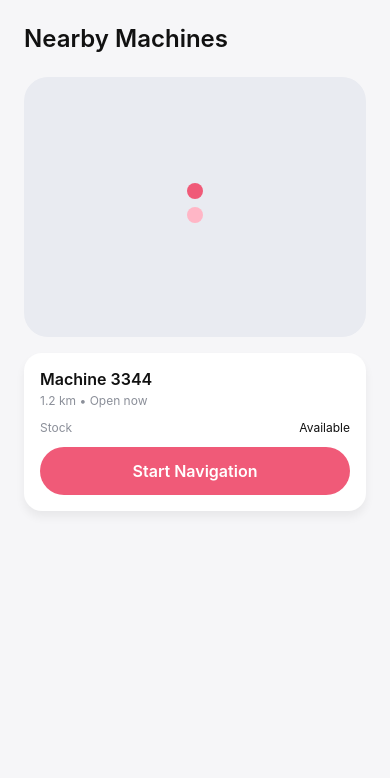
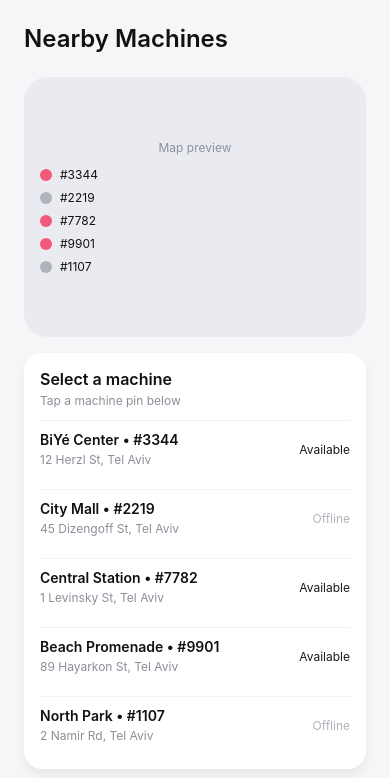
Before and after one commit to TheGiat-tech/biyecare, a React Native app: screen /Map in a window 390 px wide. Shown: the top 778 px of the page. Built offline with nearby package versions, Linux system fonts and the light colour scheme.

Commit message:
Add static machines map flow

```diff
--- /dev/null
+++ b/src/data/machines.ts
@@ -0,0 +1,53 @@
+export type MachineStatus = "available" | "offline";
+
+export interface Machine {
+  id: string;
+  name?: string;
+  address: string;
+  lat: number;
+  lng: number;
+  status: MachineStatus;
+}
+
+export const machines: Machine[] = [
+  {
+    id: "3344",
+    name: "BiYé Center",
+    address: "12 Herzl St, Tel Aviv",
+    lat: 32.0853,
+    lng: 34.7818,
+    status: "available",
+  },
+  {
+    id: "2219",
+    name: "City Mall",
+    address: "45 Dizengoff St, Tel Aviv",
+    lat: 32.0797,
+    lng: 34.7683,
+    status: "offline",
+  },
+  {
+    id: "7782",
+    name: "Central Station",
+    address: "1 Levinsky St, Tel Aviv",
+    lat: 32.0544,
+    lng: 34.7794,
+    status: "available",
+  },
+  {
+    id: "9901",
+    name: "Beach Promenade",
+    address: "89 Hayarkon St, Tel Aviv",
+    lat: 32.0917,
+    lng: 34.7699,
+    status: "available",
+  },
+  {
+    id: "1107",
+    name: "North Park",
+    address: "2 Namir Rd, Tel Aviv",
+    lat: 32.1137,
+    lng: 34.8051,
+    status: "offline",
+  },
+];
--- /dev/null
+++ b/src/screens/MapMachines/MachineDetailsScreen.tsx
@@ -0,0 +1,88 @@
+import React from "react";
+import { StyleSheet, Text, View } from "react-native";
+import { useNavigation, useRoute } from "@react-navigation/native";
+import type { NativeStackNavigationProp } from "@react-navigation/native-stack";
+import type { RouteProp } from "@react-navigation/native";
+import { PrimaryButton } from "../../components/PrimaryButton";
+import { ScreenLayout } from "../../components/ScreenLayout";
+import type { RootStackParamList } from "../../navigation/AppNavigator";
+
+export function MachineDetailsScreen() {
+  const navigation = useNavigation<NativeStackNavigationProp<RootStackParamList>>();
+  const route = useRoute<RouteProp<RootStackParamList, "MachineDetails">>();
+  const { machine } = route.params;
+
+  return (
+    <ScreenLayout title="Machine Details">
+      <View style={styles.mapArea}>
+        <Text style={styles.mapLabel}>Machine location preview</Text>
+      </View>
+      <View style={styles.infoCard}>
+        <Text style={styles.title}>Machine #{machine.id}</Text>
+        {machine.name ? (
+          <Text style={styles.subtitle}>{machine.name}</Text>
+        ) : null}
+        <View style={styles.detailRow}>
+          <Text style={styles.detailLabel}>Address</Text>
+          <Text style={styles.detailValue}>{machine.address}</Text>
+        </View>
+        <View style={styles.detailRow}>
+          <Text style={styles.detailLabel}>Status</Text>
+          <Text style={styles.detailValue}>
+            {machine.status === "offline" ? "Offline" : "Available"}
+          </Text>
+        </View>
+        <PrimaryButton
+          label="Navigate"
+          onPress={() => navigation.navigate("Navigation", { machine })}
+        />
+      </View>
+    </ScreenLayout>
+  );
+}
+
+const styles = StyleSheet.create({
+  mapArea: {
+    height: 260,
+    borderRadius: 24,
+    backgroundColor: "#E9EBF1",
+    alignItems: "center",
+    justifyContent: "center",
+    marginBottom: 16,
+  },
+  mapLabel: {
+    fontSize: 12,
+    color: "#8B8F99",
+  },
+  infoCard: {
+    backgroundColor: "#FFFFFF",
+    borderRadius: 22,
+    padding: 20,
+    gap: 12,
+  },
+  title: {
+    fontSize: 16,
+    fontWeight: "600",
+    color: "#111111",
+  },
+  subtitle: {
+    marginTop: -4,
+    fontSize: 12,
+    color: "#8B8F99",
+  },
+  detailRow: {
+    flexDirection: "row",
+    justifyContent: "space-between",
+    gap: 12,
+  },
+  detailLabel: {
+    fontSize: 12,
+    color: "#8B8F99",
+  },
+  detailValue: {
+    flex: 1,
+    textAlign: "right",
+    fontSize: 12,
+    color: "#111111",
+  },
+});
--- a/src/screens/MapMachines/MachineLayoutMapScreen.tsx
+++ /dev/null
@@ -1,50 +0,0 @@
-import React from "react";
-import { StyleSheet, Text, View } from "react-native";
-import { PrimaryButton } from "../../components/PrimaryButton";
-import { ScreenLayout } from "../../components/ScreenLayout";
-
-export function MachineLayoutMapScreen() {
-  return (
-    <ScreenLayout title="Machine Layout">
-      <View style={styles.mapArea}>
-        <Text style={styles.mapLabel}>Machine layout map</Text>
-      </View>
-      <View style={styles.infoCard}>
-        <Text style={styles.title}>Machine 3344</Text>
-        <Text style={styles.subtitle}>2nd floor, east wing</Text>
-        <PrimaryButton label="Navigate" />
-      </View>
-    </ScreenLayout>
-  );
-}
-
-const styles = StyleSheet.create({
-  mapArea: {
-    height: 260,
-    borderRadius: 24,
-    backgroundColor: "#E9EBF1",
-    alignItems: "center",
-    justifyContent: "center",
-    marginBottom: 16,
-  },
-  mapLabel: {
-    fontSize: 12,
-    color: "#8B8F99",
-  },
-  infoCard: {
-    backgroundColor: "#FFFFFF",
-    borderRadius: 22,
-    padding: 20,
-  },
-  title: {
-    fontSize: 16,
-    fontWeight: "600",
-    color: "#111111",
-  },
-  subtitle: {
-    marginTop: 4,
-    fontSize: 12,
-    color: "#8B8F99",
-    marginBottom: 12,
-  },
-});
--- a/src/screens/MapMachines/MapScreen.tsx
+++ b/src/screens/MapMachines/MapScreen.tsx
@@ -1,25 +1,60 @@
 import React from "react";
-import { StyleSheet, Text, View } from "react-native";
-import { PrimaryButton } from "../../components/PrimaryButton";
+import { Pressable, StyleSheet, Text, View } from "react-native";
+import { useNavigation } from "@react-navigation/native";
+import type { NativeStackNavigationProp } from "@react-navigation/native-stack";
 import { ScreenLayout } from "../../components/ScreenLayout";
 import { SectionCard } from "../../components/SectionCard";
+import { machines } from "../../data/machines";
+import type { RootStackParamList } from "../../navigation/AppNavigator";
 
 export function MapScreen() {
-  // TODO: Replace placeholder map area with map provider integration from spec.
+  const navigation = useNavigation<NativeStackNavigationProp<RootStackParamList>>();
+
   return (
     <ScreenLayout title="Nearby Machines">
       <View style={styles.mapArea}>
-        <View style={styles.mapPin} />
-        <View style={[styles.mapPin, styles.mapPinSecondary]} />
+        <Text style={styles.mapLabel}>Map preview</Text>
+        <View style={styles.pinList}>
+          {machines.map((machine) => (
+            <View key={machine.id} style={styles.pinRow}>
+              <View
+                style={[
+                  styles.pinDot,
+                  machine.status === "offline" && styles.pinDotOffline,
+                ]}
+              />
+              <Text style={styles.pinText}>#{machine.id}</Text>
+            </View>
+          ))}
+        </View>
       </View>
       <SectionCard>
-        <Text style={styles.sheetTitle}>Machine 3344</Text>
-        <Text style={styles.sheetSubtitle}>1.2 km • Open now</Text>
-        <View style={styles.row}>
-          <Text style={styles.detailLabel}>Stock</Text>
-          <Text style={styles.detailValue}>Available</Text>
+        <Text style={styles.sheetTitle}>Select a machine</Text>
+        <Text style={styles.sheetSubtitle}>Tap a machine pin below</Text>
+        <View style={styles.machineList}>
+          {machines.map((machine) => (
+            <Pressable
+              key={machine.id}
+              onPress={() => navigation.navigate("MachineDetails", { machine })}
+              style={styles.machineRow}
+            >
+              <View style={styles.machineInfo}>
+                <Text style={styles.machineTitle}>
+                  {machine.name ? `${machine.name} • ` : ""}#{machine.id}
+                </Text>
+                <Text style={styles.machineSubtitle}>{machine.address}</Text>
+              </View>
+              <Text
+                style={[
+                  styles.machineStatus,
+                  machine.status === "offline" && styles.machineStatusOffline,
+                ]}
+              >
+                {machine.status === "offline" ? "Offline" : "Available"}
+              </Text>
+            </Pressable>
+          ))}
         </View>
-        <PrimaryButton label="Start Navigation" />
       </SectionCard>
     </ScreenLayout>
   );
@@ -33,16 +68,34 @@ const styles = StyleSheet.create({
     marginBottom: 16,
     justifyContent: "center",
     alignItems: "center",
+    paddingHorizontal: 16,
   },
-  mapPin: {
-    width: 16,
-    height: 16,
-    borderRadius: 8,
+  mapLabel: {
+    fontSize: 12,
+    color: "#8B8F99",
+    marginBottom: 12,
+  },
+  pinList: {
+    width: "100%",
+    gap: 8,
+  },
+  pinRow: {
+    flexDirection: "row",
+    alignItems: "center",
+    gap: 8,
+  },
+  pinDot: {
+    width: 12,
+    height: 12,
+    borderRadius: 6,
     backgroundColor: "#F05A78",
-    marginBottom: 8,
   },
-  mapPinSecondary: {
-    backgroundColor: "#FFB6C6",
+  pinDotOffline: {
+    backgroundColor: "#B0B3BC",
+  },
+  pinText: {
+    fontSize: 12,
+    color: "#111111",
   },
   sheetTitle: {
     fontSize: 16,
@@ -55,17 +108,36 @@ const styles = StyleSheet.create({
     color: "#8B8F99",
     marginBottom: 12,
   },
-  row: {
+  machineList: {
+    gap: 12,
+  },
+  machineRow: {
     flexDirection: "row",
     justifyContent: "space-between",
-    marginBottom: 12,
+    alignItems: "center",
+    paddingVertical: 10,
+    borderTopWidth: 1,
+    borderTopColor: "#F1F2F5",
   },
-  detailLabel: {
+  machineInfo: {
+    flex: 1,
+    marginRight: 12,
+  },
+  machineTitle: {
+    fontSize: 14,
+    fontWeight: "600",
+    color: "#111111",
+  },
+  machineSubtitle: {
+    marginTop: 4,
     fontSize: 12,
     color: "#8B8F99",
   },
-  detailValue: {
+  machineStatus: {
     fontSize: 12,
-    color: "#111111",
+    color: "#1A1A1A",
+  },
+  machineStatusOffline: {
+    color: "#B0B3BC",
   },
 });
--- a/src/screens/Navigation/NavigationScreen.tsx
+++ b/src/screens/Navigation/NavigationScreen.tsx
@@ -1,21 +1,55 @@
 import React from "react";
-import { StyleSheet, Text, View } from "react-native";
+import { Alert, Linking, StyleSheet, Text, View } from "react-native";
+import { useRoute } from "@react-navigation/native";
+import type { RouteProp } from "@react-navigation/native";
 import { PrimaryButton } from "../../components/PrimaryButton";
 import { ScreenLayout } from "../../components/ScreenLayout";
+import type { RootStackParamList } from "../../navigation/AppNavigator";
 
 export function NavigationScreen() {
-  // TODO: Wire up external navigation providers (e.g., Waze/Google Maps) per spec.
+  const route = useRoute<RouteProp<RootStackParamList, "Navigation">>();
+  const { machine } = route.params;
+
+  const openNavigation = async (provider: "waze" | "google") => {
+    const destination = `${machine.lat},${machine.lng}`;
+    const wazeAppUrl = `waze://?ll=${destination}&navigate=yes`;
+    const wazeWebUrl = `https://waze.com/ul?ll=${destination}&navigate=yes`;
+    const googleAppUrl = `comgooglemaps://?daddr=${destination}&directionsmode=driving`;
+    const googleWebUrl = `https://www.google.com/maps/dir/?api=1&destination=${destination}`;
+
+    const appUrl = provider === "waze" ? wazeAppUrl : googleAppUrl;
+    const webUrl = provider === "waze" ? wazeWebUrl : googleWebUrl;
+
+    try {
+      const supported = await Linking.canOpenURL(appUrl);
+      const targetUrl = supported ? appUrl : webUrl;
+
+      // TODO: Confirm deep link formats once navigation provider specs are finalized.
+      await Linking.openURL(targetUrl);
+    } catch (error) {
+      Alert.alert("Navigation unavailable", "Please try again later.");
+    }
+  };
+
   return (
     <ScreenLayout title="Navigation">
       <View style={styles.mapArea}>
         <Text style={styles.mapLabel}>Route preview</Text>
       </View>
       <View style={styles.card}>
-        <Text style={styles.title}>Machine 3344</Text>
-        <Text style={styles.subtitle}>123 Main Street, City</Text>
+        <Text style={styles.title}>Machine #{machine.id}</Text>
+        <Text style={styles.subtitle}>{machine.address}</Text>
         <View style={styles.row}>
-          <PrimaryButton label="Waze" variant="ghost" />
-          <PrimaryButton label="Google Maps" variant="ghost" />
+          <PrimaryButton
+            label="Waze"
+            variant="ghost"
+            onPress={() => openNavigation("waze")}
+          />
+          <PrimaryButton
+            label="Google Maps"
+            variant="ghost"
+            onPress={() => openNavigation("google")}
+          />
         </View>
       </View>
     </ScreenLayout>
```
Also changed, not shown: src/navigation/AppNavigator.tsx (+6 -5 lines).
